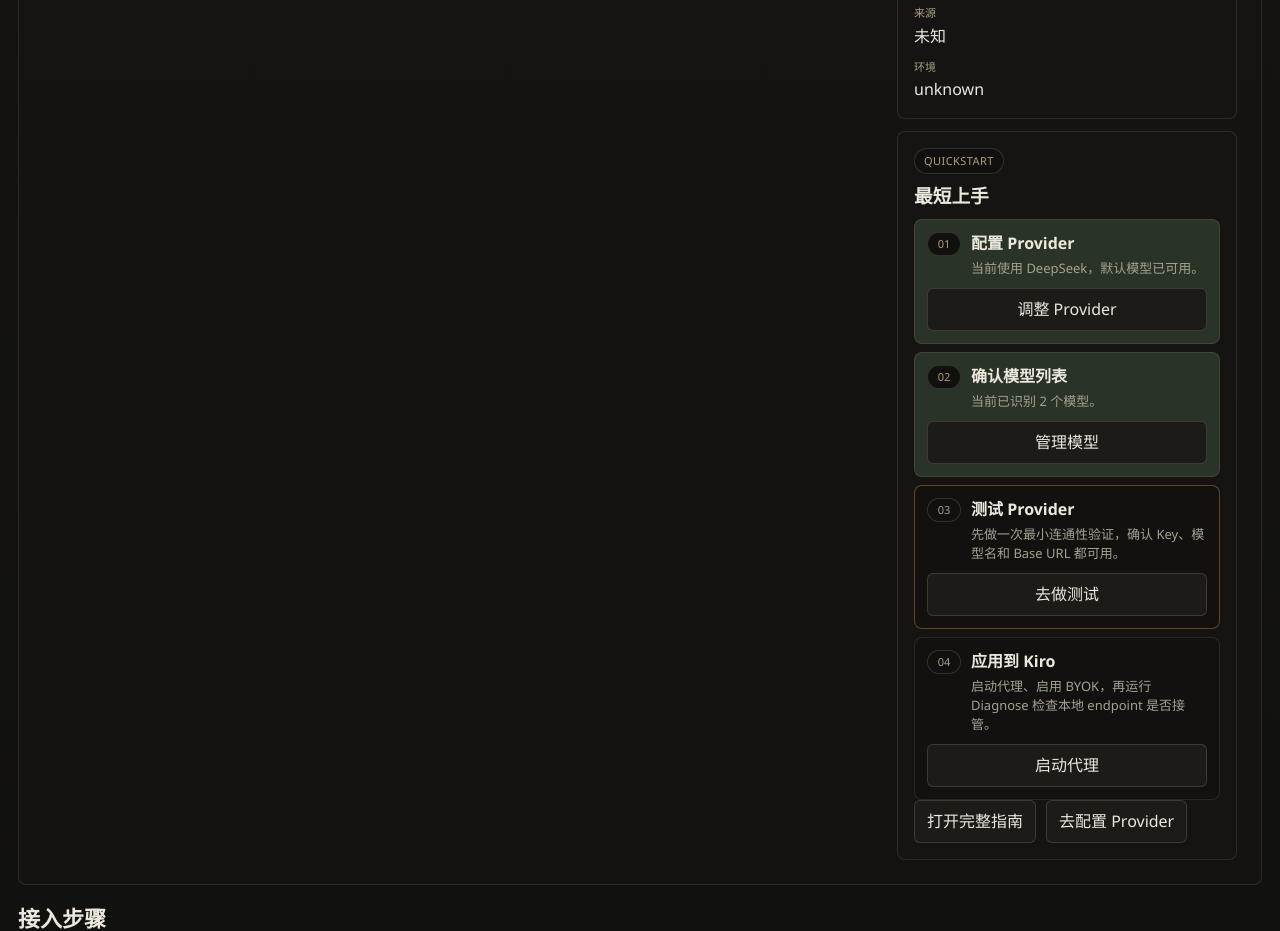
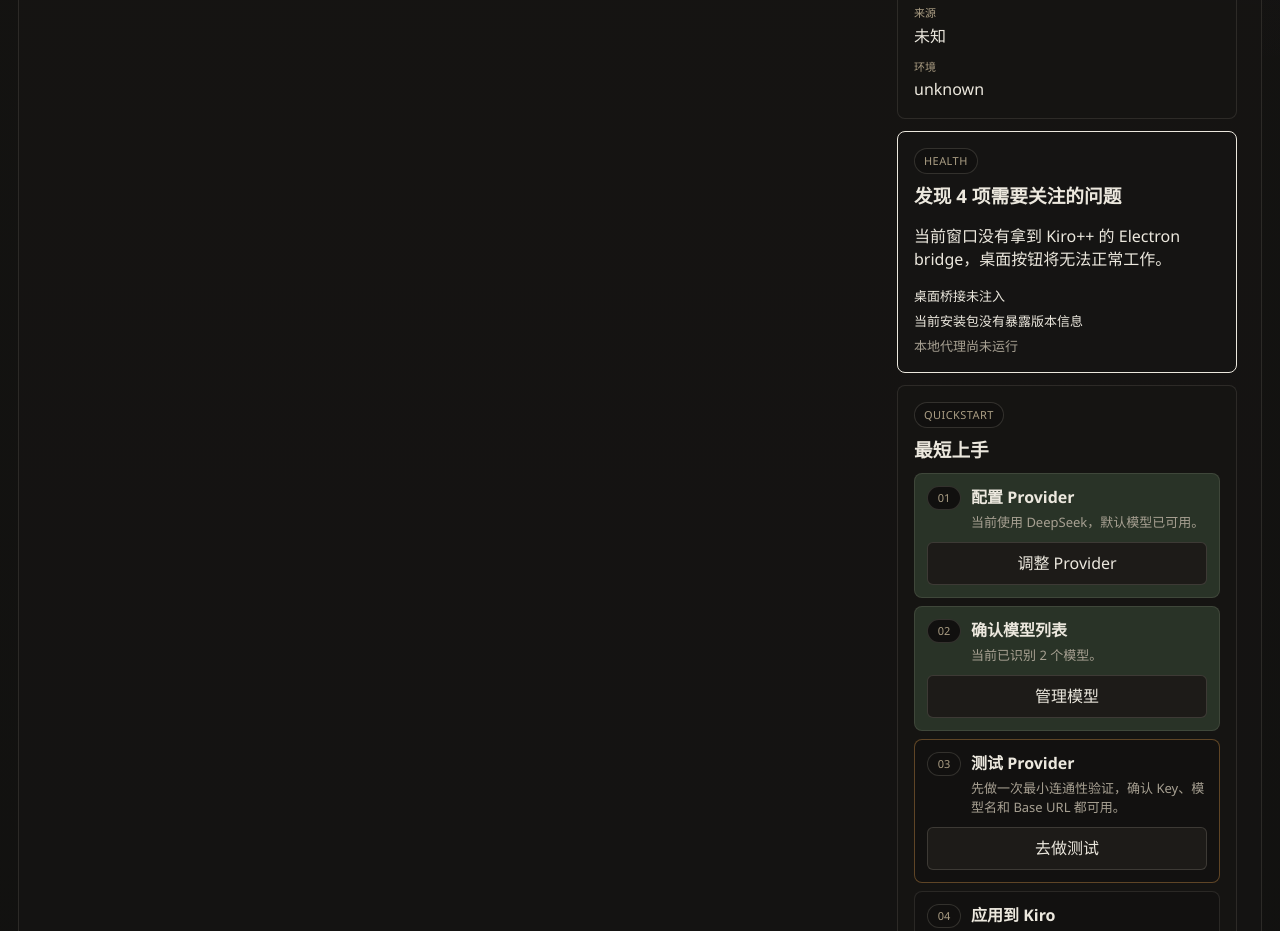
Before and after one commit to hudengfenglai/kiro-plus-plus, a React (Vite) app in the folder desktop/renderer/: page / in a window 1280 px wide. Shown: the part 880-1811 px from the top of the page. Built offline with nearby package versions, Linux system fonts and the light colour scheme.

Commit message:
Add desktop environment health summary

```diff
--- a/desktop/renderer/src/App.tsx
+++ b/desktop/renderer/src/App.tsx
@@ -15,6 +15,7 @@ import {
   type QuickstartItem
 } from "../../shared/quickstart";
 import { inspectDesktopBridge } from "../../shared/bridge-status";
+import { buildDesktopHealthSummary } from "../../shared/desktop-health";
 import type {
   AppMeta,
   AppState,
@@ -404,6 +405,18 @@ export function App() {
 
   const providerOptions = useMemo(() => Object.values(PROVIDER_PRESETS), []);
   const bridgeStatus = useMemo(() => inspectDesktopBridge(window.kiroPlusApp), []);
+  const desktopHealth = useMemo(
+    () => buildDesktopHealthSummary({
+      bridgeStatus,
+      appMeta,
+      proxyStatus: state.proxyStatus,
+      kiroDetection: {
+        installed: state.kiroDetection.installed,
+        detectionHint: state.kiroDetection.detectionHint
+      }
+    }),
+    [appMeta, bridgeStatus, state.kiroDetection.detectionHint, state.kiroDetection.installed, state.proxyStatus]
+  );
 
   const selectedProvider = useMemo(
     () =>
@@ -1176,6 +1189,20 @@ export function App() {
                 <div><dt>来源</dt><dd>{appMeta?.buildLabel ?? "未知"}</dd></div>
                 <div><dt>环境</dt><dd>{appMeta?.source === "packaged" ? "packaged" : appMeta?.source === "development" ? "development" : "unknown"}</dd></div>
               </dl>
+            </div>
+            <div className={`hero-side-card health-card ${desktopHealth.severity}`}>
+              <span className="panel-tag">Health</span>
+              <h3>{desktopHealth.summary}</h3>
+              <p>{desktopHealth.detail}</p>
+              <div className="health-list">
+                {desktopHealth.items.length === 0 ? (
+                  <p className="health-item ok">当前桌面环境没有明显阻塞项。</p>
+                ) : (
+                  desktopHealth.items.slice(0, 3).map((item) => (
+                    <p key={item.key} className={`health-item ${item.severity}`}>{item.title}</p>
+                  ))
+                )}
+              </div>
             </div>
             <div className="hero-side-card quickstart-card">
               <span className="panel-tag">Quickstart</span>
@@ -1692,6 +1719,10 @@ export function App() {
                 <span>当前版本</span>
                 <strong>{appMeta ? `v${appMeta.version}` : "未知"}</strong>
               </div>
+              <div className={`kpi-card health ${desktopHealth.severity}`}>
+                <span>环境自检</span>
+                <strong>{desktopHealth.items.length === 0 ? "已就绪" : `${desktopHealth.items.length} 项待处理`}</strong>
+              </div>
             </div>
           </section>
 
--- a/desktop/renderer/src/styles.css
+++ b/desktop/renderer/src/styles.css
@@ -259,6 +259,40 @@ pre {
 .bridge-card.error,
 .kpi-card.bridge.error {
   border-color: color-mix(in srgb, var(--danger) 42%, var(--border-soft) 58%);
+}
+
+.health-card.warning,
+.kpi-card.health.warning {
+  border-color: color-mix(in srgb, var(--warning) 42%, var(--border-soft) 58%);
+}
+
+.health-card.error,
+.kpi-card.health.error {
+  border-color: color-mix(in srgb, var(--danger) 42%, var(--border-soft) 58%);
+}
+
+.health-list {
+  display: grid;
+  gap: 6px;
+}
+
+.health-item {
+  margin: 0;
+  font-size: 13px;
+  color: var(--text-soft);
+}
+
+.health-item.error {
+  color: var(--danger);
+}
+
+.health-item.warning {
+  color: var(--warning);
+}
+
+.health-item.ok,
+.health-item.info {
+  color: var(--text-soft);
 }
 
 .landing-hero {
--- /dev/null
+++ b/desktop/shared/desktop-health.js
@@ -0,0 +1,68 @@
+export function buildDesktopHealthSummary({ bridgeStatus, appMeta, proxyStatus, kiroDetection }) {
+  const items = [];
+
+  if (!bridgeStatus?.available) {
+    items.push({
+      key: "bridge-missing",
+      severity: "error",
+      title: "桌面桥接未注入",
+      detail: "当前窗口没有拿到 Kiro++ 的 Electron bridge，桌面按钮将无法正常工作。"
+    });
+  } else if (!bridgeStatus.complete) {
+    items.push({
+      key: "bridge-outdated",
+      severity: "warning",
+      title: "当前安装包桥接不完整",
+      detail: `缺少 ${bridgeStatus.missingMethods.length} 个桥接方法，建议重新安装最新版 Kiro++ Console。`
+    });
+  }
+
+  if (!appMeta) {
+    items.push({
+      key: "build-meta-missing",
+      severity: "warning",
+      title: "当前安装包没有暴露版本信息",
+      detail: "这通常意味着你正在运行旧安装包，建议重新打包或重装最新版本。"
+    });
+  }
+
+  if (proxyStatus?.state === "error") {
+    items.push({
+      key: "proxy-error",
+      severity: "error",
+      title: "本地代理当前异常",
+      detail: proxyStatus.error || "代理状态为 error，请先检查启动日志。"
+    });
+  } else if (proxyStatus?.state !== "running") {
+    items.push({
+      key: "proxy-not-running",
+      severity: "info",
+      title: "本地代理尚未运行",
+      detail: "如果要验证路由，请先启动代理。"
+    });
+  }
+
+  if (!kiroDetection?.installed) {
+    items.push({
+      key: "kiro-not-detected",
+      severity: "info",
+      title: "尚未检测到 Kiro 安装",
+      detail: kiroDetection?.detectionHint || "请先确认 Kiro 安装路径。"
+    });
+  }
+
+  const highestSeverity = items.some((item) => item.severity === "error")
+    ? "error"
+    : items.some((item) => item.severity === "warning")
+      ? "warning"
+      : "success";
+
+  return {
+    severity: highestSeverity,
+    summary: items.length === 0 ? "桌面环境已就绪" : `发现 ${items.length} 项需要关注的问题`,
+    detail: items.length === 0
+      ? "当前安装包、桥接、代理和 Kiro 探测都处于可继续验证的状态。"
+      : items[0].detail,
+    items
+  };
+}
```
Also changed, not shown: desktop/shared/desktop-health.d.ts (added, +26 -0 lines), 1 other file (tests, documents, lock files or other folders).
